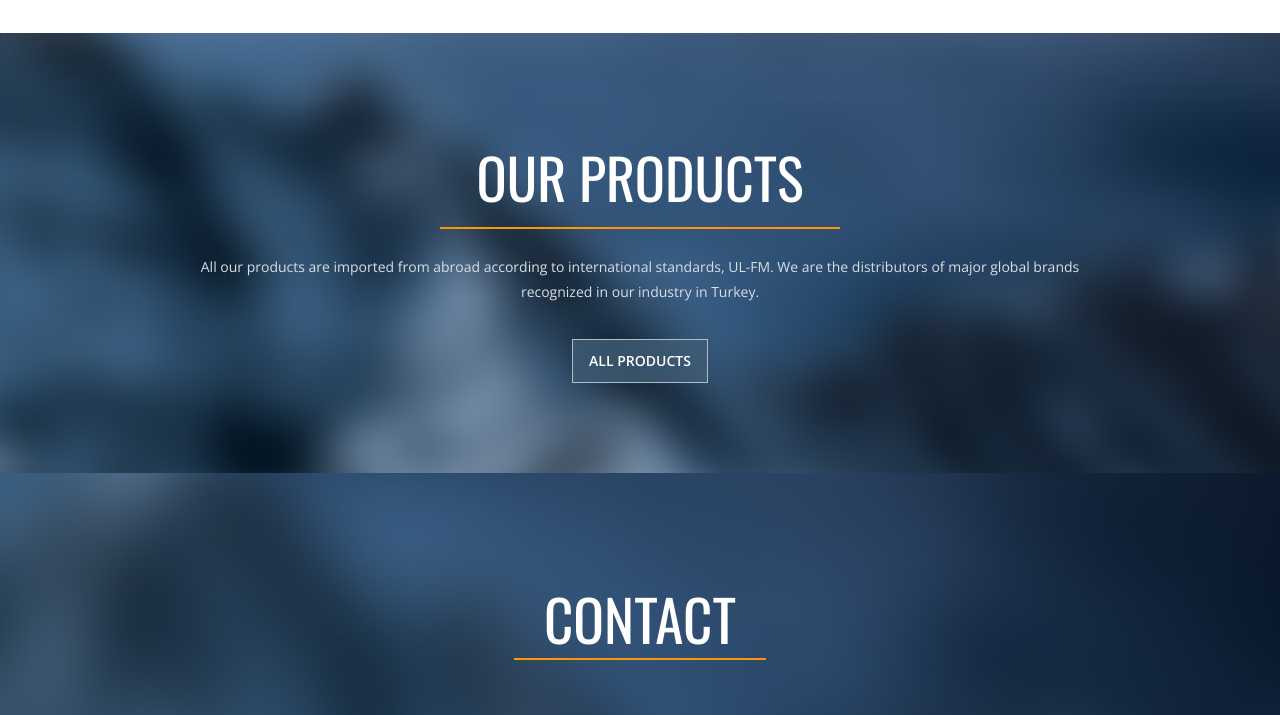
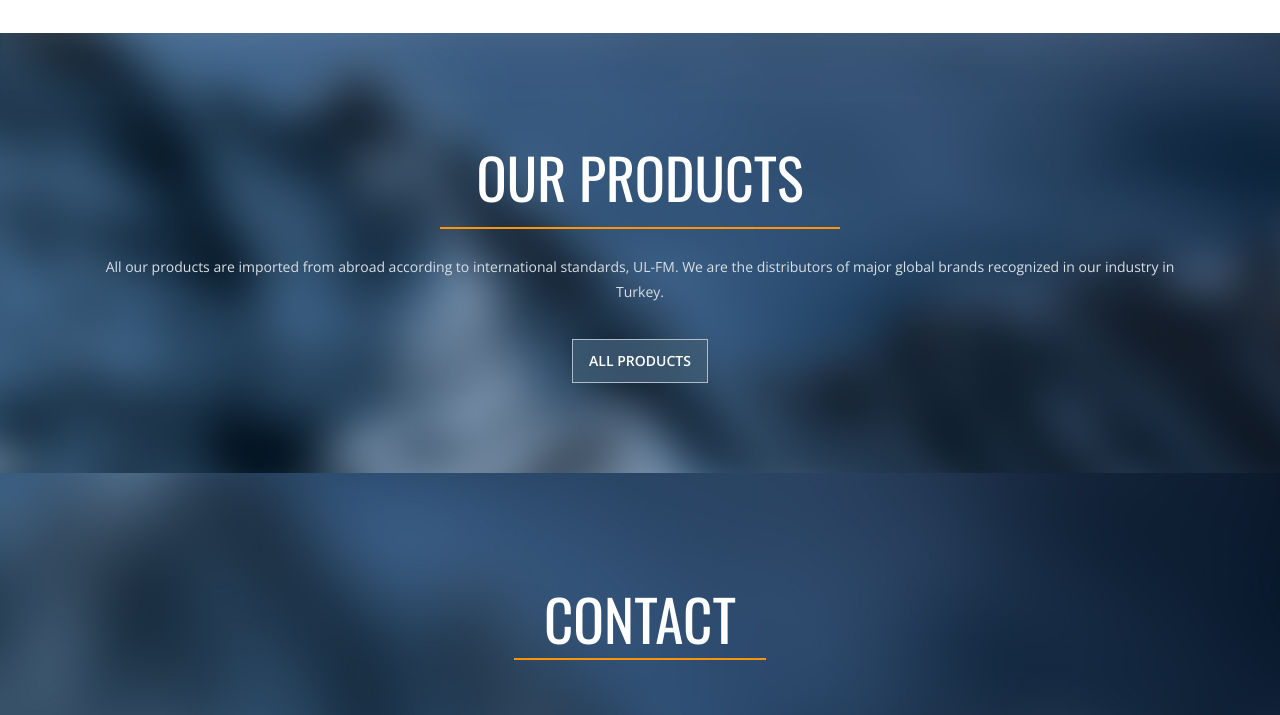
Before and after one commit to Nosiferum/Leco, a plain HTML site: page html/en/Homepage.html in a window 1280 px wide. Shown: the part 1945-2660 px from the top of the page. Drawn offline with nearby package versions, Linux system fonts and the light colour scheme; a script that the page names is missing.

Commit message:
- some changes on UI

```diff
--- a/css/styles.css
+++ b/css/styles.css
@@ -223,7 +223,3 @@ body, html {
     text-decoration: none;
     cursor: pointer;
 }
-.enProductDesc {
-    padding-right: 100px;
-    padding-left: 100px;
-}
--- a/html/en/Homepage.html
+++ b/html/en/Homepage.html
@@ -209,9 +209,7 @@
         <div class="Center">
             <h2>OUR PRODUCTS</h2>
             <div class="Line"></div>
-            <div class="enProductDesc">
-                <p>All our products are imported from abroad according to international standards, UL-FM. We are the distributors of major global brands recognized in our industry in Turkey.</p>
-            </div>
+            <p>All our products are imported from abroad according to international standards, UL-FM. We are the distributors of major global brands recognized in our industry in Turkey.</p>
             <a href="enProducts.html" class="urunlerımızA">ALL PRODUCTS</a>
         </div>
     </div>
```
